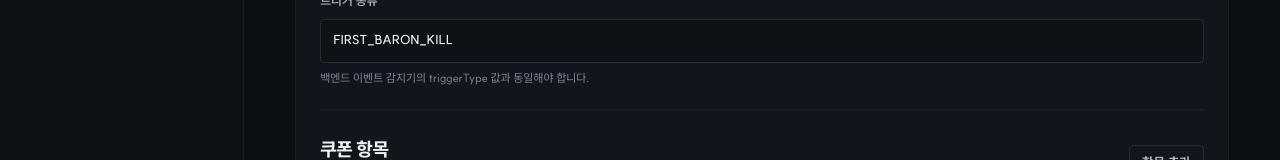
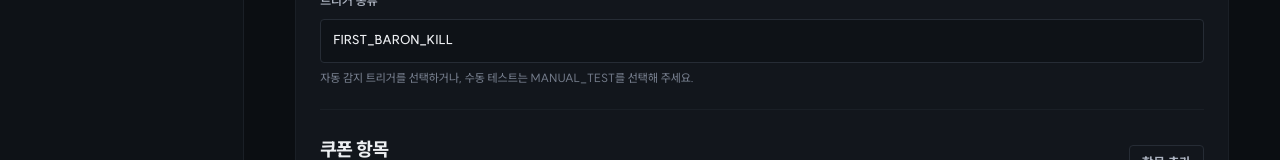
Before and after one commit to seok-cess/Clutch-FE, a React (Vite) app: page /admin/coupon-events/new in a window 1280 px wide. Shown: the part 386-546 px from the top of the page. Built offline with nearby package versions, Linux system fonts and the light colour scheme; no server answers.

Commit message:
feat(admin): 수동 테스트 트리거 선택지 추가

```diff
--- a/src/features/admin/components/CouponEventForm.jsx
+++ b/src/features/admin/components/CouponEventForm.jsx
@@ -143,8 +143,12 @@ export default function CouponEventForm({ initialValue, onSubmit, submitting, su
         />
         <datalist id="trigger-type-options">
           <option value="FIRST_BARON_KILL" />
+          {/* CLUTCH-216: 백엔드에서 날짜와 당일 순번을 붙여 저장하는 수동 테스트 트리거 */}
+          <option value="MANUAL_TEST" />
         </datalist>
-        <small>백엔드 이벤트 감지기의 triggerType 값과 동일해야 합니다.</small>
+        <small>
+          자동 감지 트리거를 선택하거나, 수동 테스트는 MANUAL_TEST를 선택해 주세요.
+        </small>
       </label>
 
       <section className="form-section">
```
